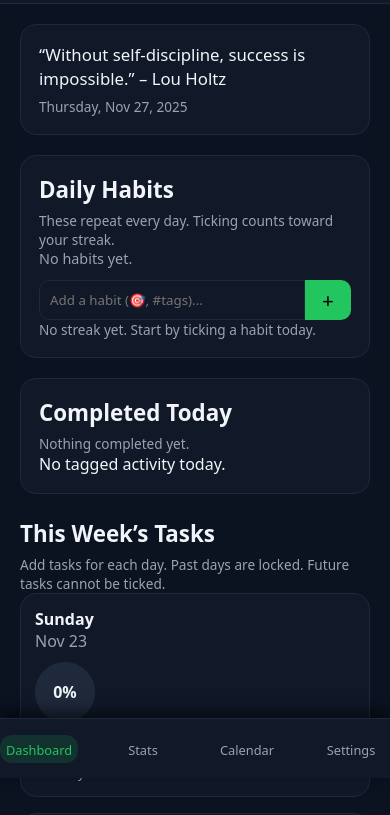
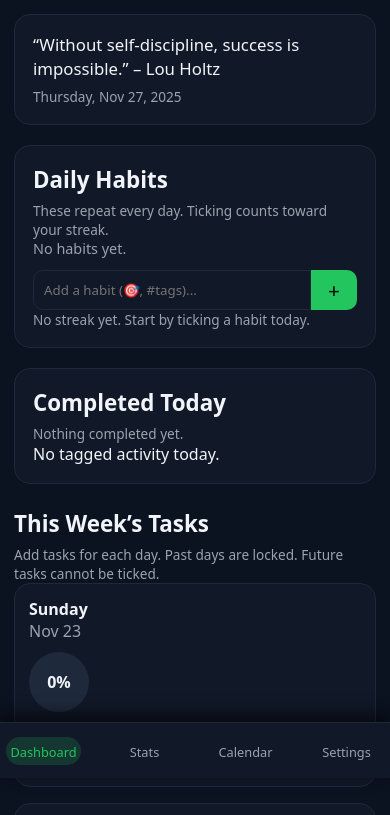
Before and after one commit to Aki17-bored/Vrix, a plain HTML site: page index.html in a window 390 px wide. Shown: the part 66-881 px from the top of the page. Drawn offline with Linux system fonts and the light colour scheme.

Commit message:
Update style.css

```diff
--- a/css/style.css
+++ b/css/style.css
@@ -369,3 +369,60 @@ nav a.active {
         padding-bottom: 90px; /* Leave space for bottom nav */
     }
 }
+
+/* ==============================
+   MOBILE BOTTOM NAV
+   (applies on phones & small tablets)
+============================== */
+@media (max-width: 900px) {
+
+  /* leave room so content isn't hidden behind nav */
+  body {
+    padding-bottom: 70px;
+  }
+
+  /* top header still at top, but just logo + theme button visually */
+  .top-header {
+    padding: 10px 14px;
+  }
+
+  /* bottom bar */
+  nav {
+    position: fixed;
+    left: 0;
+    right: 0;
+    bottom: 0;
+    height: 56px;
+
+    display: flex;
+    align-items: center;
+    justify-content: space-around;
+
+    background: var(--card);
+    border-top: 1px solid var(--border);
+    box-shadow: 0 -6px 18px rgba(0,0,0,0.7);
+
+    padding: 0 6px;
+    z-index: 100;
+  }
+
+  nav a {
+    flex: 1;
+    text-align: center;
+    font-size: 0.8rem;
+    padding: 6px 0 4px;
+    border-bottom: none;               /* remove desktop underline */
+    border-radius: 999px;
+    color: var(--soft);
+  }
+
+  nav a.active {
+    background: rgba(34,197,94,0.18);
+    color: var(--primary);
+  }
+
+  /* main content padding */
+  .container {
+    padding: 14px 14px 80px;           /* bottom = space for bar */
+  }
+}
```
